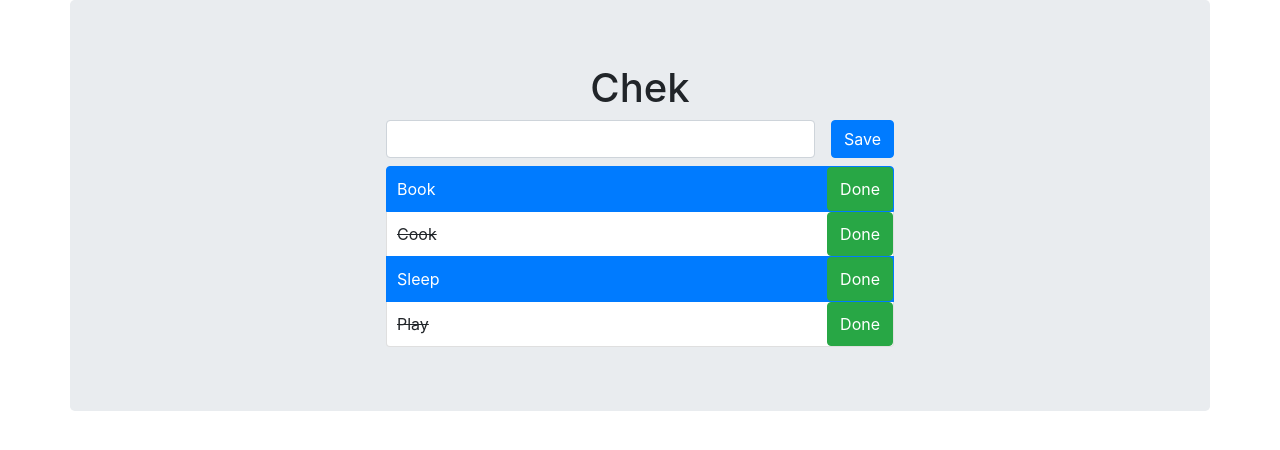
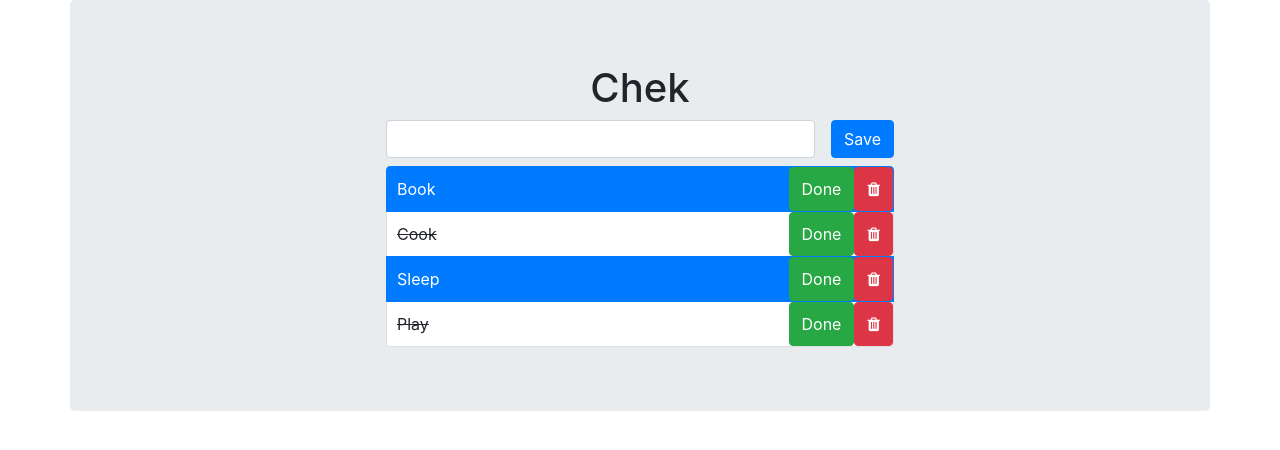
Before and after one commit to atabaev01/react, a React (Create React App) app: page / in a window 1280 px wide. Shown: the top 450 px of the page. Built offline with nearby package versions, Linux system fonts and the light colour scheme.

Commit message:
done change

```diff
--- a/public/index.html
+++ b/public/index.html
@@ -10,6 +10,7 @@
       content="Web site created using create-react-app"
     />
     <link rel="apple-touch-icon" href="%PUBLIC_URL%/logo192.png" />
+    <link rel="stylesheet" href="https://stackpath.bootstrapcdn.com/font-awesome/4.7.0/css/font-awesome.min.css" integrity="sha384-wvfXpqpZZVQGK6TAh5PVlGOfQNHSoD2xbE+QkPxCAFlNEevoEH3Sl0sibVcOQVnN" crossorigin="anonymous">
 
     <link rel="manifest" href="%PUBLIC_URL%/manifest.json" />
 
--- a/src/component/Todo.js
+++ b/src/component/Todo.js
@@ -5,28 +5,77 @@ class Todo extends Component {
 
 
     state = {
-        todolist:[
-            {name:"Book", important: true, done:false},
-            {name:"Cook",important:false, done:true},
-            {name:"Sleep",important:true, done:false},
-            {name:"Play",important:false, done:true}
+        todolist: [
+            { id: 10, name: "Book", important: true, done: false },
+            { id: 20, name: "Cook", important: false, done: true },
+            { id: 30, name: "Sleep", important: true, done: false },
+            { id: 40, name: "Play", important: false, done: true }
         ]
     }
 
+    // changeDone = (id) => () => {
+    //     const todolist = this.state.todolist
+    //     const todoIndex = todolist.findIndex((item)=> item.id === id)
+    //     const todo = todolist[todoIndex]
+    //     const newTodo = {...todo}
+    //     newTodo.done = !newTodo.done
 
-    changeImportant = (name)=> () =>{
-        console.log('this change '+name);
+    //     const newTodoList = [
+    //         ...todolist.slice(0, todoIndex),
+    //         newTodo,
+    //         ...todolist.slice(todoIndex+1),
+    //     ]
+    //     this.setState({
+    //         todolist: newTodoList
+    //     })
+    // }
+
+    changeDone = (id) => () =>{
+
+        this.setState(()=>{
+            const newTodoList = [...this.state.todolist]
+            const newTodo = newTodoList.find(item=>item.id===id)
+            newTodo.done = !newTodo.done
+            return {
+                todolist: newTodoList
+            }
+        })
+
     }
 
+
+    changeImportant= (id) => () =>{
+        this.setState(()=>{
+        const newTodoList = [...this.state.todolist]
+        const newTodo = newTodoList.find(item=>item.id===id)
+        newTodo.important = !newTodo.important
+        return{
+            todolist: newTodoList
+        }
+        })
+    }
+
+    deleteItem = (id) => () => {
+        const filtered = this.state.todolist.filter((item) => item.id !== id)
+        this.setState({
+            todolist: filtered
+        })
+    }
     render() {
         return (
-            <ul className="list-group mt-2">
-                {this.state.todolist.map((lub)=>{
-                    return (
-                    <Todoitem changeImportant={this.changeImportant(lub.name)} important={lub.important} done={lub.done}>
-                        {lub.name}
+            <ul className = "list-group mt-2">{
+                this.state.todolist.map((item) =>{
+                        return ( < Todoitem
+                            key={item.id}
+                            changeImportant = { this.changeImportant(item.id)}
+                            important = { item.important }
+                            changeDone = {this.changeDone(item.id)}
+                            done = { item.done }
+                            deleteItem = { this.deleteItem(item.id) }>
+                                { item.name }
                                 </Todoitem>)
-                })}
+                        })
+                }
                 </ul>
             );
         }
--- a/src/component/Todoitem.js
+++ b/src/component/Todoitem.js
@@ -33,7 +33,8 @@ class Todoitem extends Component {
         return (
             <li className={className}>
                 <span onClick={this.props.changeImportant}  className={spanClassName}>{this.props.children}</span>
-                <button onClick={this.onClickDone} className="btn btn-success">Done</button>
+                <button onClick={this.props.changeDone} className="btn btn-success">Done</button>
+                <button onClick={this.props.deleteItem} href="#" className="btn btn-danger"><i className="fa fa-trash"></i></button>
             </li>
 
         );
```
Lines whose indentation alone changed are shown as unchanged.
